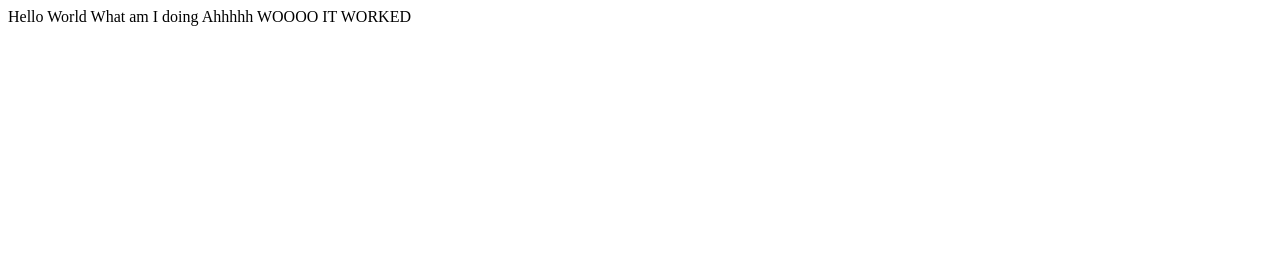
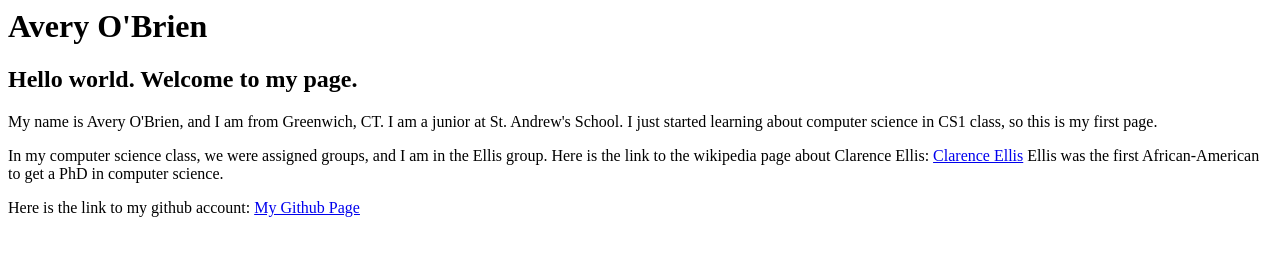
Before and after one commit to averyobrien124/averyobrien124.github.io, a plain HTML site: page index.html in a window 1280 px wide. Drawn offline with Linux system fonts and the light colour scheme.

Commit message:
Add files via upload

```diff
--- a/index.html
+++ b/index.html
@@ -1,4 +1,18 @@
-Hello World
-What am I doing
-Ahhhhh
-WOOOO IT WORKED
+<head>
+<title>My Page</title>
+
+</head>
+
+<h1>Avery O'Brien</h1>
+
+<h2>Hello world. Welcome to my page.</h2>
+
+
+
+<p>My name is Avery O'Brien, and I am from Greenwich, CT. I am a junior at St. Andrew's School. I just started learning about computer science in CS1 class, so this is my first page.<p>
+
+<p>In my computer science class, we were assigned groups, and I am in the Ellis group. Here is the link to the wikipedia page about Clarence Ellis:
+<a href="https://en.wikipedia.org/wiki/Clarence_Ellis_(computer_scientist)">Clarence Ellis</a>
+Ellis was the first African-American to get a PhD in computer science.<p>
+
+Here is the link to my github account: <a href="averyobrien124.github.com">My Github Page</a>
```
